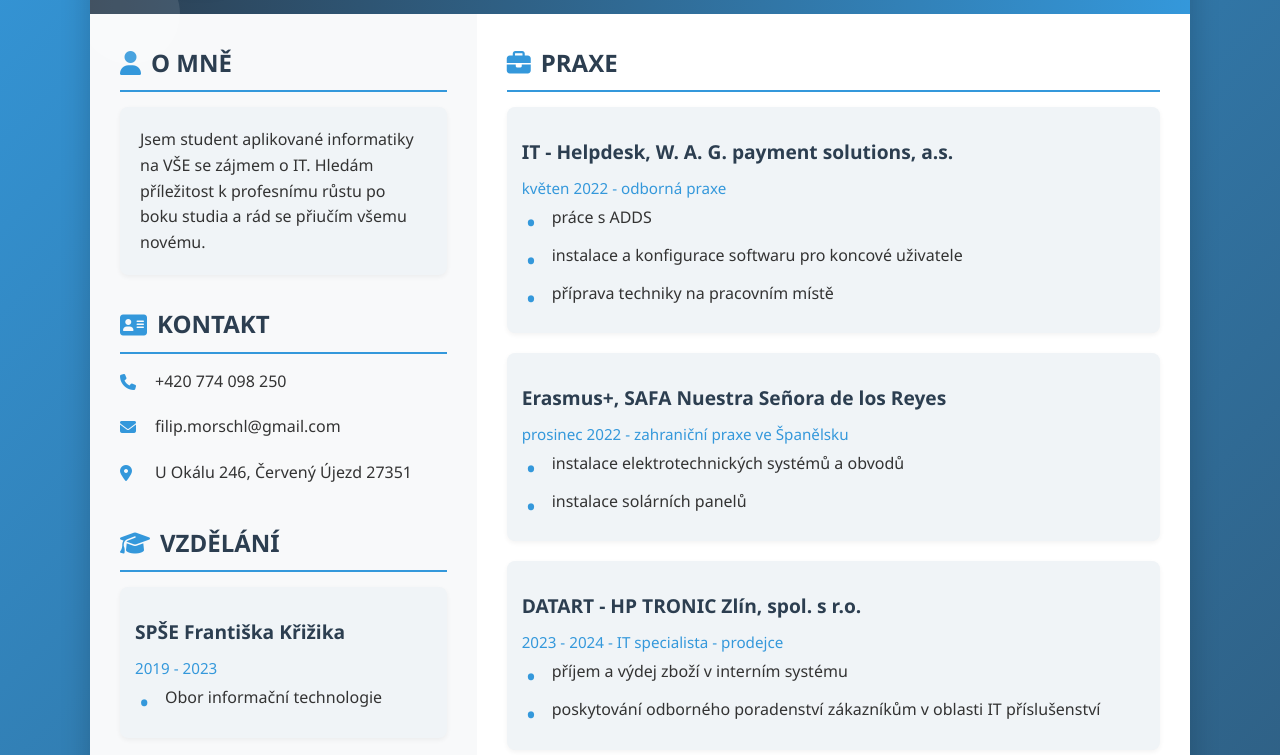
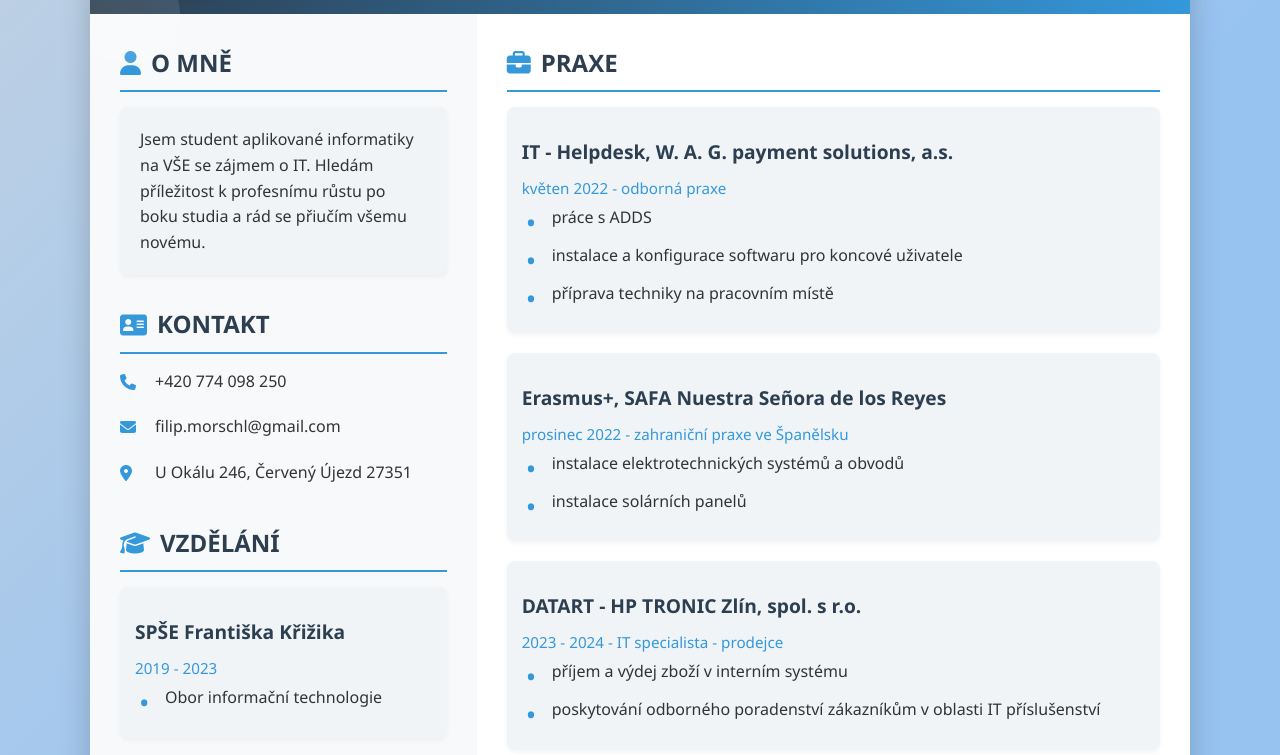
Before and after one commit to F1k0o/portfolio, a plain HTML site: page index.html in a window 1280 px wide. Shown: the part 226-981 px from the top of the page. Drawn offline with Linux system fonts and the light colour scheme.

Commit message:
Update body background gradient in CSS

```diff
--- a/styles/style.css
+++ b/styles/style.css
@@ -7,7 +7,7 @@
 }
 
 body {
-    background: linear-gradient(135deg, #3498db 0%, #2c3e50 100%);
+    background: linear-gradient(135deg, #c3d2e2 0%, #97c3f1 40%);
     color: #333;
     line-height: 1.6;
     padding: 20px;
```
